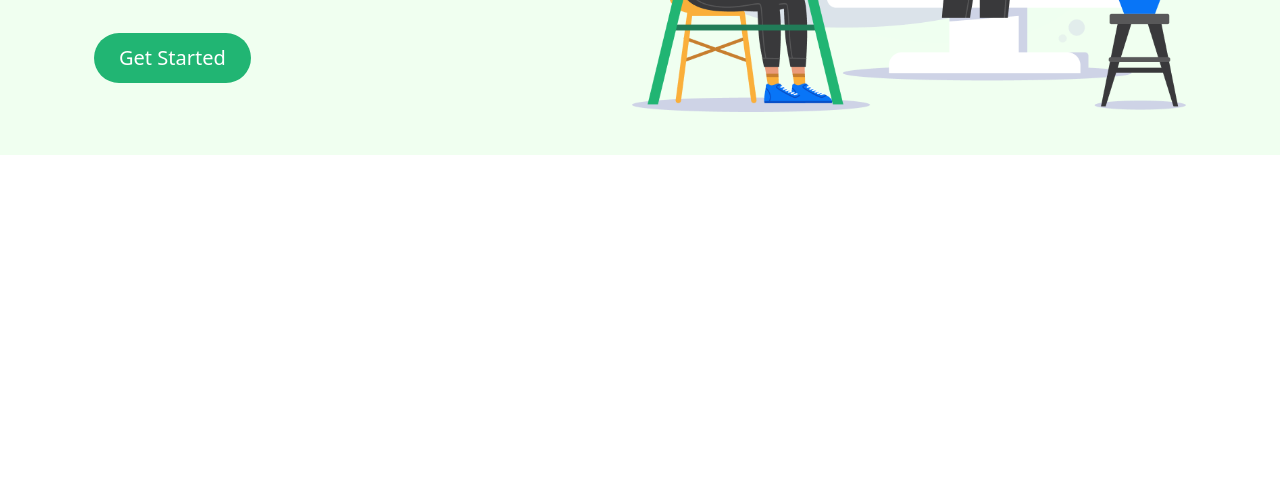
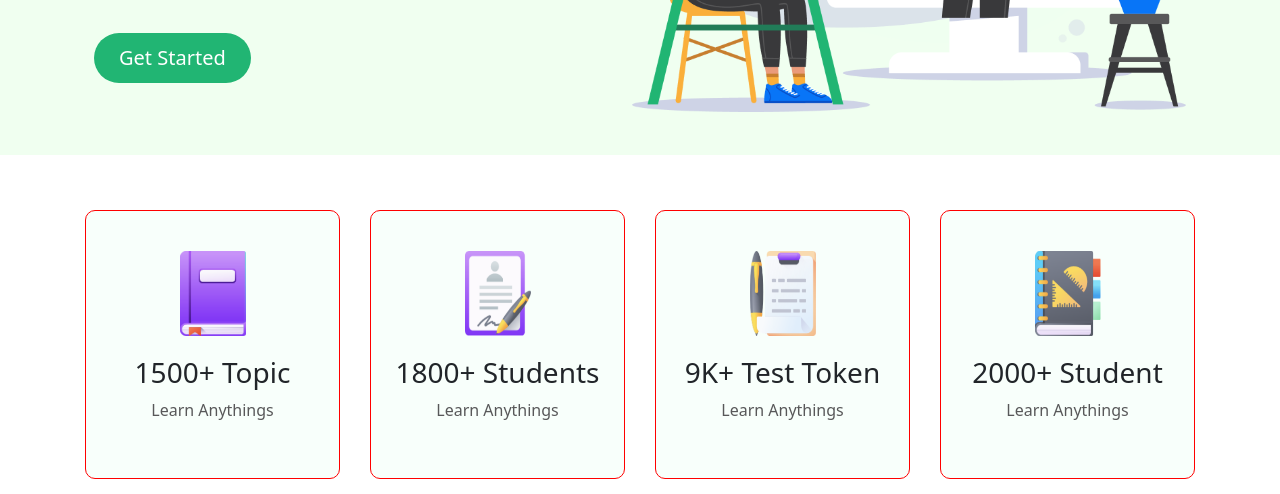
Before and after one commit to nh246/Learn_Bootstrap, a plain HTML site: page E-School/index.html in a window 1280 px wide. Shown: the part 421-915 px from the top of the page. Before the commit the page ends 800 px from the top, so only its background shows below. Drawn offline with nearby package versions, Linux system fonts and the light colour scheme.

Commit message:
adding code

```diff
--- a/E-School/index.html
+++ b/E-School/index.html
@@ -52,7 +52,7 @@
             </div>
           </div>
         </nav>
-
+         <!-- hero section  -->
         <div class="container hero">
           <div class="row">
             <div class="col d-flex align-items-start flex-column">
@@ -72,6 +72,34 @@
         </div>
       </div>
     </header>
+  <!-- Topic section  -->
+
+  <div class="container text-center topic">
+    <div class="row align-items-center">
+      <div class="col topic-col">
+        <img src="./images/ICON/book.png" class="topic-img" alt="" srcset="">
+        <h3 style="margin-top: 20px;">1500+ Topic</h3>
+        <p style="color:#585859">Learn Anythings</p>
+      </div>
+      <div class="col topic-col">
+        <img src="./images/ICON/Student.png" class="topic-img" alt="" srcset="">
+        <h3 style="margin-top: 20px;">1800+ Students</h3>
+        <p style="color:#585859">Learn Anythings</p>
+      </div>
+      <div class="col topic-col ">
+        <img src="./images/ICON/Test.png" class="topic-img" alt="" srcset="">
+        <h3 style="margin-top: 20px; display: inline-block;">9K+ Test Token</h3>
+        <p style="color:#585859">Learn Anythings</p>
+      </div>
+      <div class="col topic-col ">
+        <img src="./images/ICON/Students.png" class="topic-img" alt="" srcset="">
+        <h3 style="margin-top: 20px;">2000+ Student</h3>
+        <p style="color:#585859">Learn Anythings</p>
+      </div>
+    </div>
+  </div>
+
+
 
     <script
       src="https://cdn.jsdelivr.net/npm/@popperjs/core@2.11.8/dist/umd/popper.min.js"
--- a/E-School/style.css
+++ b/E-School/style.css
@@ -1,6 +1,6 @@
 /* fonts  */
 
-@import url('https://fonts.googleapis.com/css2?family=Poppins:ital,wght@0,100;0,200;0,300;0,400;0,500;0,600;0,700;0,800;0,900;1,100;1,200;1,300;1,400;1,500;1,600;1,700;1,800;1,900&display=swap');
+@import url("https://fonts.googleapis.com/css2?family=Poppins:ital,wght@0,100;0,200;0,300;0,400;0,500;0,600;0,700;0,800;0,900;1,100;1,200;1,300;1,400;1,500;1,600;1,700;1,800;1,900&display=swap");
 
 /* Navigation section  */
 
@@ -22,12 +22,12 @@
   left: 212px;
 }
 
-.page-link{
+.page-link {
   font-weight: 400;
   font-size: 20px;
 }
-.btn{
-    background-color: #21B573;
+.btn {
+  background-color: #21b573;
   color: white;
   border: none;
   border-radius: 33px;
@@ -35,22 +35,43 @@
   cursor: pointer;
 }
 
-.navbar-nav{
+.navbar-nav {
   gap: 5px;
 }
 
 /* hero section  */
-.hero{
+.hero {
   margin-top: 80px;
 }
-.hero-text{
+.hero-text {
   font-family: "Poppins";
   font-size: 48px;
   font-weight: 700;
+}
+.hero-img {
+  width: 554px;
+  height: 346px;
+}
+
+/* topic section  */
+
+.topic {
+  margin-top: 40px;
+}
+
+.topic-col {
+  border: 1px solid red;
+  background-color: #f8fffb;
+  margin: 15px;
+  padding: 40px 20px;
+  border-radius: 10px;
+}
+.topic-col:hover{
+ background-color:#FFFFFF;
 
 }
-.hero-img{
-  width: 554px;
-height: 346px;
 
+.topic-img {
+  width: 66px;
+  height: 85px;
 }
```
Lines whose indentation alone changed are shown as unchanged.
